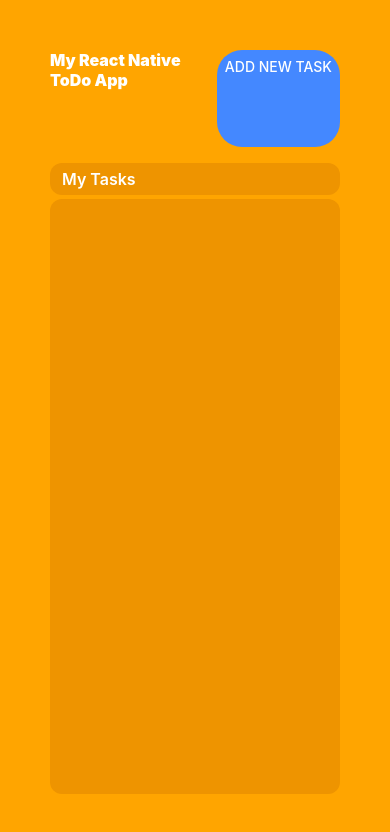
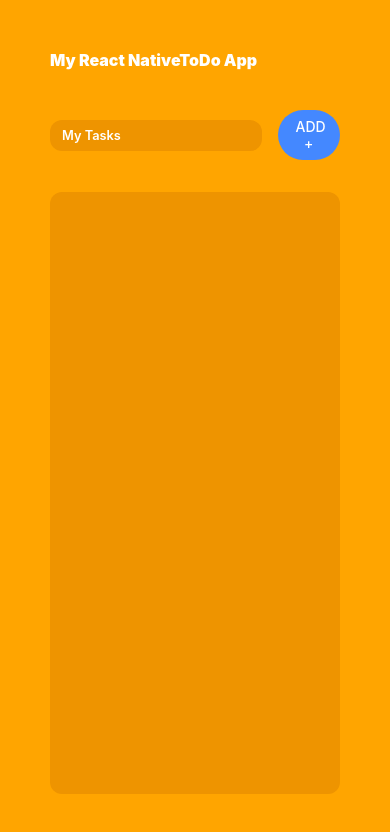
Before and after one commit to SpiderAndCat/reactNative_ToDoApp, a React Native app: screen / in a window 390 px wide. Shown: the top 832 px of the page. Built offline with nearby package versions, Linux system fonts and the light colour scheme.

Commit message:
Landing view complete

```diff
--- a/App.js
+++ b/App.js
@@ -31,18 +31,19 @@ export default function App() {
     <>
       <StatusBar style='light'/>
       <View style={styles.container}>
+      <Text style={styles.title}>My React NativeToDo App</Text>
 
-        <View style={styles.start}>
-          <Text style={styles.title}>My React Native ToDo App</Text>
+        <View style={styles.startContainer}>
+        <Text style={styles.header}>My Tasks</Text>
+
           <View style={styles.button}>
-            <Button onPress={startAddTaskHandler} title='Add New Task' color='none'/>
+            <Button onPress={startAddTaskHandler} title=' Add +' color='none'/>
           </View>
         </View>
 
 
         <TaskInput visible={modalIsVisible} onAddTask={addTaskHandler} onCancel={endAddTaskHandler}/>
 
-        <Text style={styles.header}>My Tasks</Text>
 
         <View style={styles.tasksContainer}>
           <FlatList
@@ -69,40 +70,48 @@ const styles = StyleSheet.create({
     padding: 50,
     flex: 1
   },
-  start: {
-    flex: 1,
-    flexDirection: 'row'
-  },
+
   title: {
     fontWeight: 900,
     fontSize: '1em',
     marginBottom: 8,
     color: "white",
-    flex: 3
   },
+
+  startContainer: {
+    flex: 1,
+    flexDirection: 'row',
+    alignItems: 'center',
+    justifyContent: 'center',
+    marginBottom: 0,
+
+  },
+
   header: {
+    flex: 3,
     fontWeight: 600,
-    fontSize: '1em',
+    fontSize: '0.8em',
     paddingHorizontal: 12,
-    paddingVertical: 6,
-    marginBottom: 4,
+    paddingVertical: 8,
     color: "white",
     backgroundColor: "#EE9400",
-    borderRadius: 12
+    borderRadius: 12,
+  },
 
+  button: {
+    flex: 1,
+    backgroundColor:"#4488FF",
+    borderRadius: 25,
+    marginLeft: 16
+  },
 
-  },
   tasksContainer: {
     flex: 5,
     padding: 16,
+    marginTop: 0,
     backgroundColor: '#EE9400',
     borderRadius: 12
 
-  },
-  button: {
-    backgroundColor:"#4488FF",
-    marginBottom: 16,
-    borderRadius: 25
   }
 });
 
```
